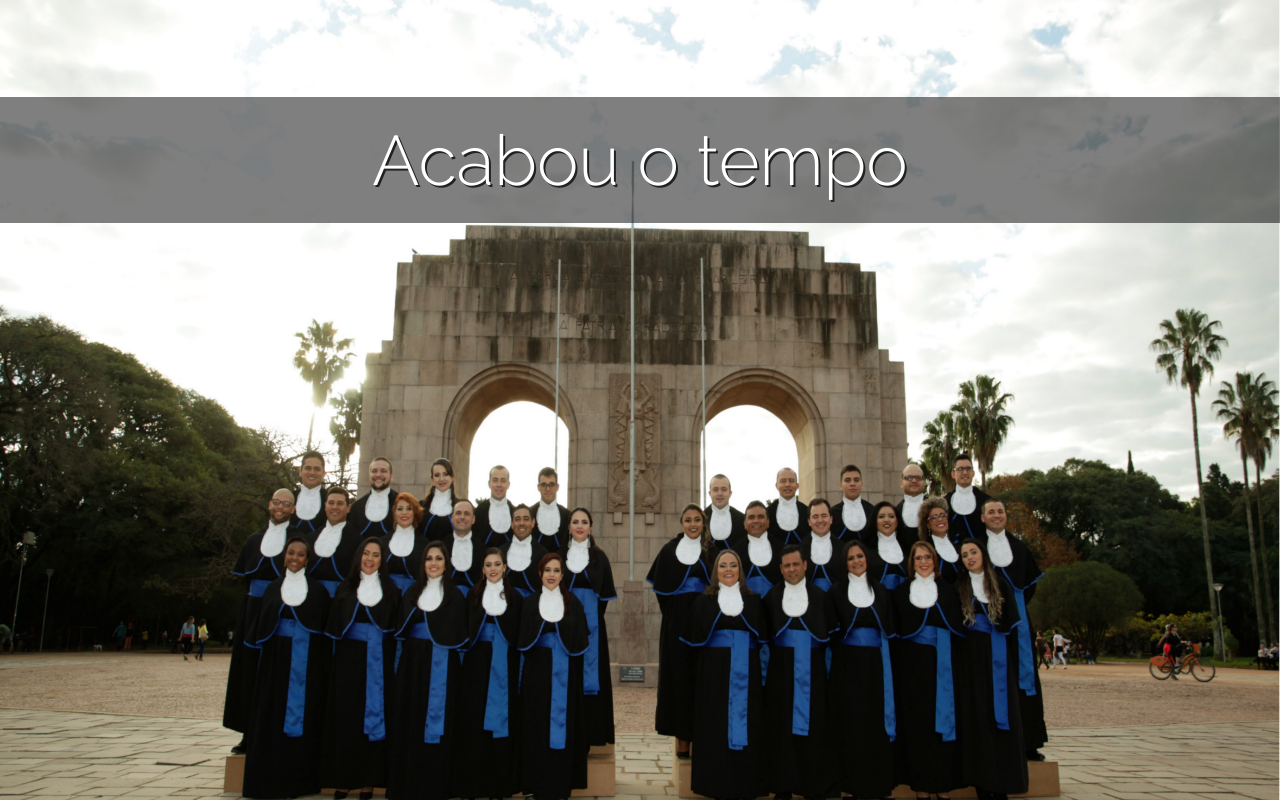
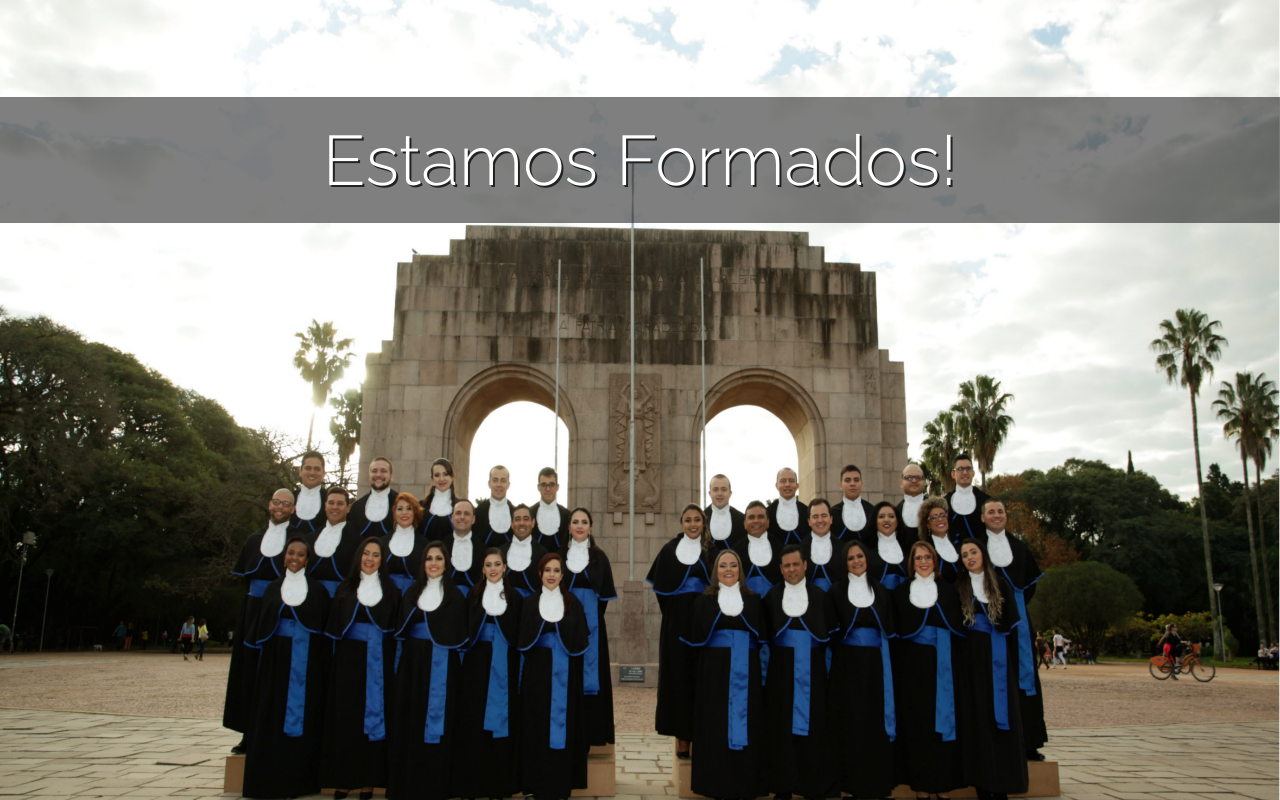
Before and after one commit to tiagomatana/formatura, a website: page index.html in a window 1280 px wide. Drawn offline with nearby package versions, Linux system fonts and the light colour scheme; some packages are replaced by stand-ins of ours.

Commit message:
Formados

```diff
--- a/index.html
+++ b/index.html
@@ -38,7 +38,7 @@
 	<section id="home" class="pfblock-image screen-height">
         <div class="home-overlay"></div>
 		<div class="intro">
-			<i-countdown set-date="2017-10-21 19:00:00" format-view="%h:%i:%s" expire-message="Acabou o tempo"> <i-countdown>
+			<i-countdown set-date="2017-10-21 19:00:00" format-view="%h:%i:%s" expire-message="Estamos Formados!"> <i-countdown>
 		</div>
 
 
```
